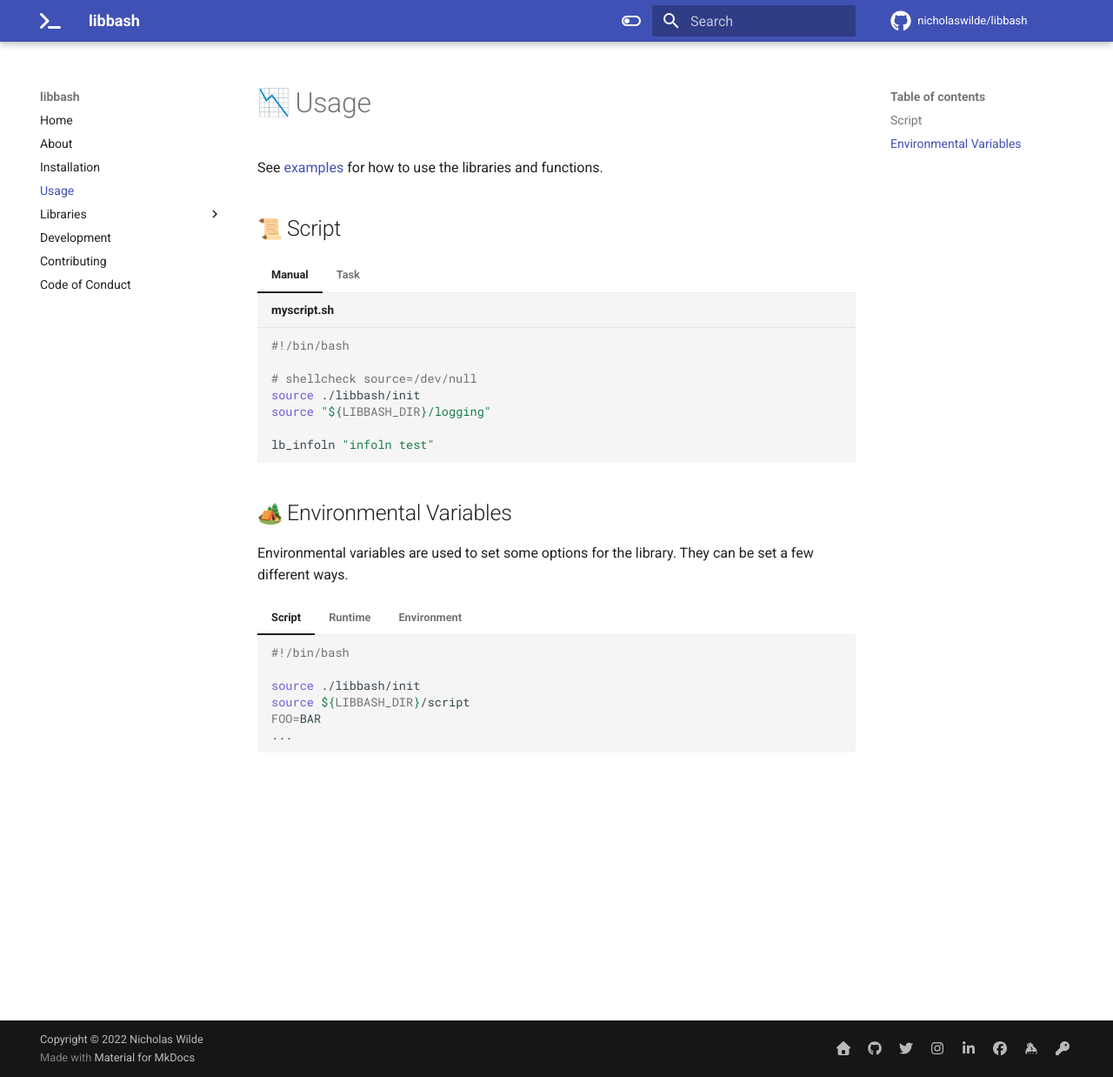
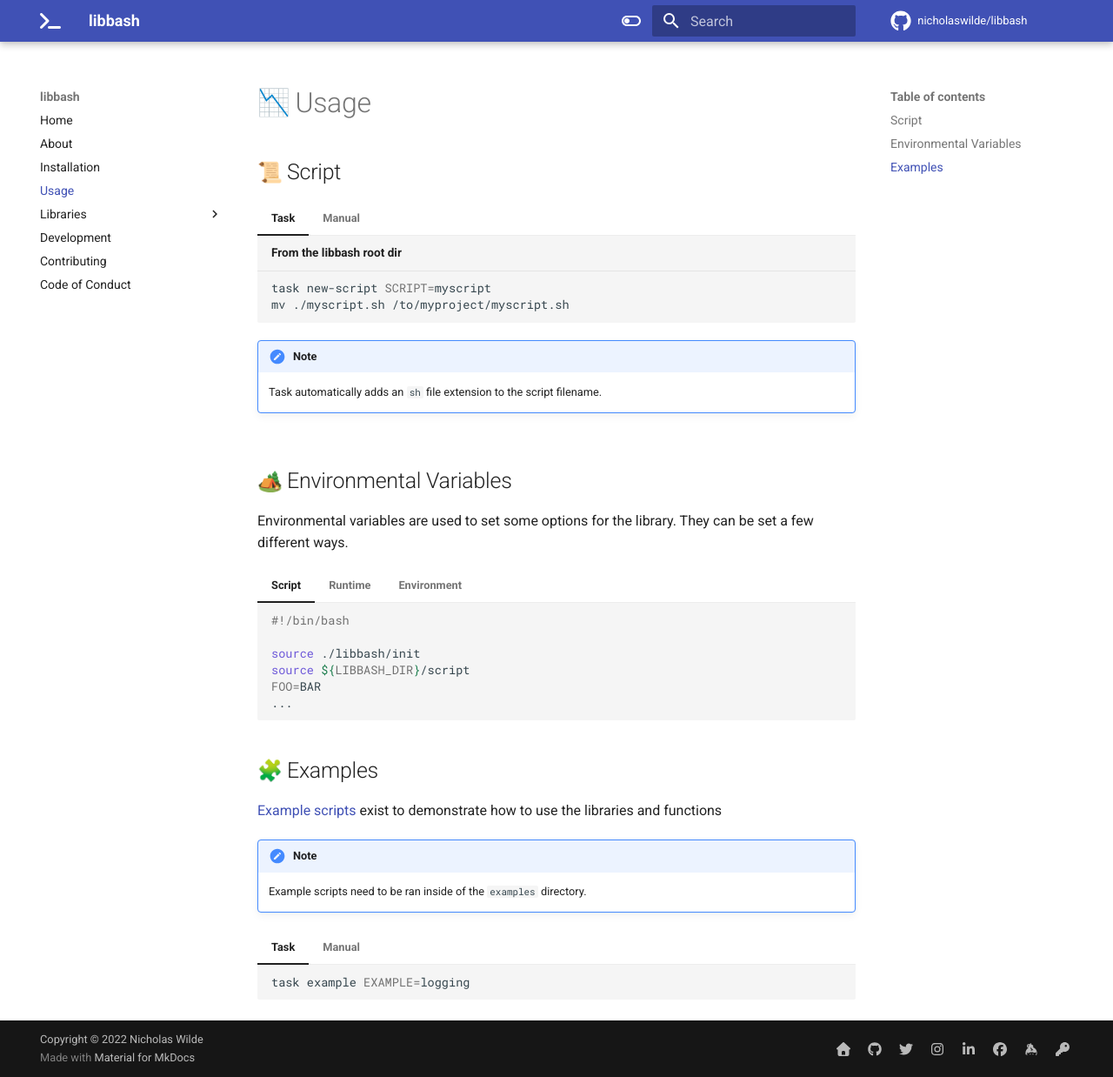
Before and after one commit to nicholaswilde/bash-lib, an MkDocs documentation site: the page built from docs/usage.md, in a window 1280 px wide and 1238 px high. Shown: the whole window at 87% size. Built offline with MkDocs 1.6.1 and Material for MkDocs 9.7.7, drawn with Linux system fonts in a browser that asks for light colours; emoji names are drawn with the system emoji font; comment, search, counter and statistics services are not loaded.

Commit message:
docs: move examples from development to usage
Signed-off-by: nιcнolaѕ wιlde <ncwilde43@gmail.com>

````diff
--- a/docs/development.md
+++ b/docs/development.md
@@ -29,6 +29,13 @@
 
 [Example scripts][3] exist to demonstrate how to use the libraries and functions
 
+!!! note
+    Example scripts need to be ran inside of the `examples` directory.
+
+```shell title="Example"
+libbash/examples$ ./logging.sh
+```
+
 ## :test_tube: Unit Tests
 
 [bats-core][4] is used to automate the testing of the libraries.
--- a/docs/usage.md
+++ b/docs/usage.md
@@ -1,8 +1,15 @@
 # :chart_with_downwards_trend: Usage
 
-See [examples][1] for how to use the libraries and functions.
+## :scroll: Script
 
-## :scroll: Script
+=== "Task"
+    ```shell title="From the libbash root dir"
+    task new-script SCRIPT=myscript
+    mv ./myscript.sh /to/myproject/myscript.sh
+    ```
+
+    !!! note
+        Task automatically adds an `sh` file extension to the script filename.
 
 === "Manual"
     ```shell title="myscript.sh"
@@ -14,15 +21,6 @@ See [examples][1] for how to use the libraries and functions.
 
     lb_infoln "infoln test"
     ```
-
-=== "Task"
-    ```shell title="From the libbash dir"
-    task new-script SCRIPT=myscript
-    mv ./myscript.sh /to/myproject/myscript.sh
-    ```
-
-    !!! note
-        Task automatically adds an `sh` file extension to the script file name.
 
 ## :camping: Environmental Variables
 
@@ -49,4 +47,22 @@ Environmental variables are used to set some options for the library. They can b
     ./myscript.sh
     ```
 
+## :jigsaw: Examples
+
+[Example scripts][1] exist to demonstrate how to use the libraries and functions
+
+!!! note
+    Example scripts need to be ran inside of the `examples` directory.
+
+=== "Task"
+    ```shell
+    task example EXAMPLE=logging
+    ```
+
+=== "Manual"
+    ```shell
+    cd examples
+    ./logging.sh
+    ```
+
 [1]: <https://github.com/nicholaswilde/libbash/tree/main/examples>
````
